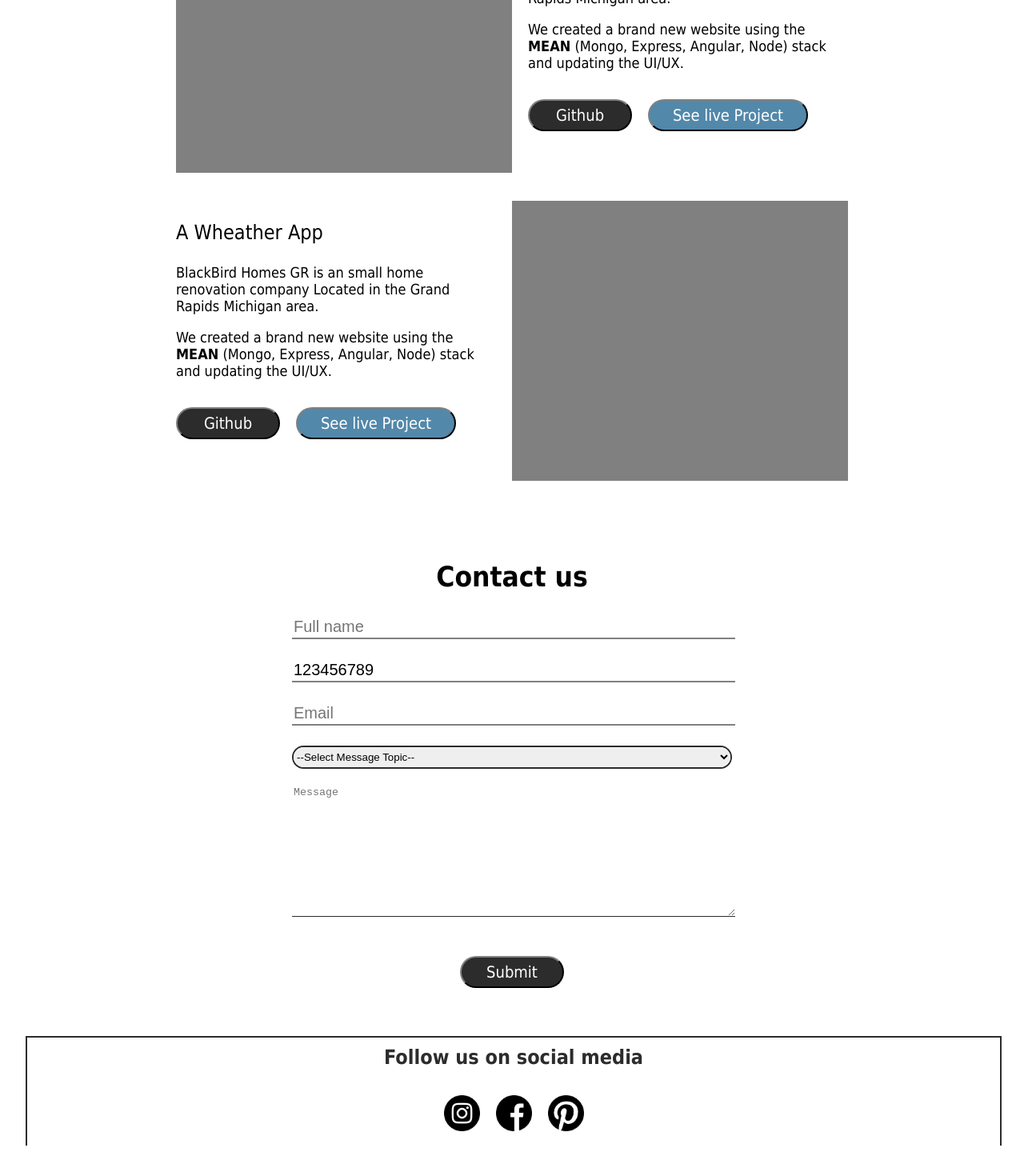
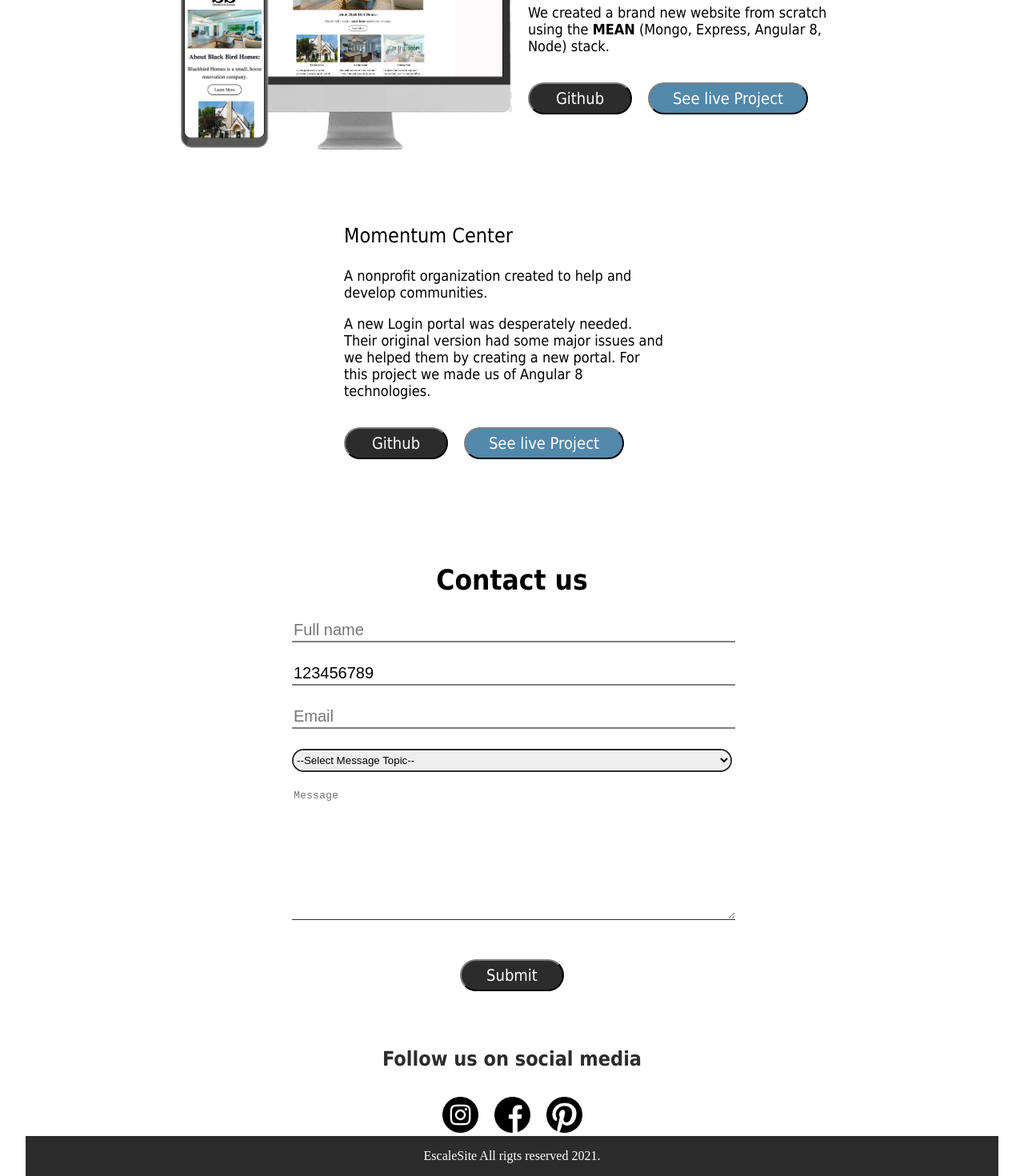
Before and after one commit to Tomasperezg/escalesite, an Angular app in the folder escalesite/: page /contact-us in a window 1280 px wide. Shown: the part 979-2449 px from the top of the page at 80% size. Before the commit the page ends 2419 px from the top, so only its background shows below. Built offline with nearby package versions, Linux system fonts and the light colour scheme.

Commit message:
updates to portfolio section

```diff
--- a/escalesite/src/app/app.component.html
+++ b/escalesite/src/app/app.component.html
@@ -27,4 +27,9 @@
       <img src="assets/Images/facebook.png" alt="Facebook">
       <img src="assets/Images/pinterest-circular-logo-symbol.png" alt="Pinterest">
   </div>
+  <div class="rights">
+    <p>
+      EscaleSite All rigts reserved 2021.
+    </p>
+  </div>
 </div>
--- a/escalesite/src/app/app.component.scss
+++ b/escalesite/src/app/app.component.scss
@@ -68,8 +68,8 @@ nav{
     display: flex;
     text-align: center;
     flex-direction: column;
-    border: 2px solid #2c2c2c;
-    border-bottom: none;
+    // border: 2px solid #2c2c2c;
+    // border-bottom: none;
     .socialTilesText{
         font-family: Tahoma;
         font-size: 25px;
@@ -83,6 +83,14 @@ nav{
         width: 45px;
         padding-left: 10px;
         padding-right: 10px;
+    }
+    .rights{
+        background-color: #2c2c2c;
+        width: 100%;
+
+        p{
+            color: white;
+        }
     }
 }
 // Mobil
--- a/escalesite/src/app/portfolio/portfolio.component.html
+++ b/escalesite/src/app/portfolio/portfolio.component.html
@@ -1,7 +1,7 @@
 <h2>Some of our work</h2>
 <div id="TwoSectionLeft">
     <div class="ImageSection">
-
+        <img src="assets/Images/blackbirdhomesTile_PNG.png" alt="BlackBird Homes GR Image Tile">
     </div>
     <div class="ParagraphSection">
         <div class="ProjectTitle">
@@ -9,12 +9,11 @@
         </div>
         <div class="ProjectDetails">
             <p>
-                BlackBird Homes GR is an small home renovation company
+                An small home renovation company
                 Located in the Grand Rapids Michigan area.
             </p>
             <p>
-                We created a brand new website using the <strong>MEAN</strong> (Mongo, Express, Angular, Node) stack and
-                updating the UI/UX.
+                We created a brand new website from scratch using the <strong>MEAN</strong> (Mongo, Express, Angular 8, Node) stack.
             </p>
         </div>
         <div class="ButtonSection">
@@ -35,24 +34,24 @@
         </div>
         <div class="ParagraphSection">
             <div class="ProjectTitle">
-                <p>A Wheather App</p>
+                <p>Momentum Center</p>
             </div>
             <div class="ProjectDetails">
                 <p>
-                    BlackBird Homes GR is an small home renovation company
-                    Located in the Grand Rapids Michigan area.
+                    A nonprofit organization created to help and develop communities.
+
                 </p>
                 <p>
-                    We created a brand new website using the <strong>MEAN</strong> (Mongo, Express, Angular, Node) stack and
-                    updating the UI/UX.
+                    A new Login portal was desperately needed. Their original version had some major issues and we helped them by creating a new portal.
+                    For this project we made us of Angular 8 technologies.
                 </p>
             </div>
             <div class="ButtonSection">
                 <div class="Button-Class">
-                        <button>Github</button>
+                        <button><a href="https://github.com/barbaralee13/momentumMemberCheckin">Github</a></button>
                 </div>
                 <div class="Button-Class_Blue">
-                        <button>See live Project</button>
+                        <button><a href="https://www.momentumcentergh.org">See live Project</a></button>
                 </div>
 
             </div>
--- a/escalesite/src/app/portfolio/portfolio.component.scss
+++ b/escalesite/src/app/portfolio/portfolio.component.scss
@@ -4,15 +4,16 @@ h2{
     font-size: 35px;
 }
 
+
 //
 #TwoSectionLeft{
     display: flex;
     justify-content: center;
     margin-bottom: 35px;
-    .ImageSection{
+    .ImageSection img{
         width: 420px;
         height: 350px;
-        background-color: gray;
+        background-color: white;
     }
     .ParagraphSection{
         width: 420px;
@@ -85,7 +86,7 @@ h2{
     justify-content: center;
     flex-direction: row-reverse;
     margin-top: 20px;
-    .ImageSection{
+    .ImageSection img{
         width: 420px;
         height: 350px;
         background-color: gray;
@@ -123,12 +124,18 @@ h2{
             color: white;
             font-size: 20px;
             font-family: Tahoma;
+            a{
+                text-decoration: none;
+                color: white;
+            }
         }
         .Button-Class button:hover{
             background-color: white;
-            color: #2c2c2c;
             border-color: #2c2c2c;
             cursor: pointer;
+            a{
+                color: black;
+            }
         }
         .Button-Class_Blue{
             text-align: center;
@@ -145,12 +152,19 @@ h2{
             color: white;
             font-size: 20px;
             font-family: Tahoma;
+            a{
+                text-decoration: none;
+                color: white;
+            }
+
         }
         .Button-Class_Blue button:hover{
             background-color: white;
-            color: #2c2c2c;
             border-color: #2c2c2c;
             cursor: pointer;
+            a{
+                color: black;
+            }
         }
     }
 
@@ -166,6 +180,10 @@ h2{
         .ImageSection{
             width: auto;
             height: 320px;
+            text-align: center;
+            img{
+                width: 330px;
+            }
         }
         .ParagraphSection{
             width: 100%;
```
Also changed, not shown: escalesite/src/assets/Images/blackbirdhomesTile_PNG.png (added), 1 other file (tests, documents, lock files or other folders).
